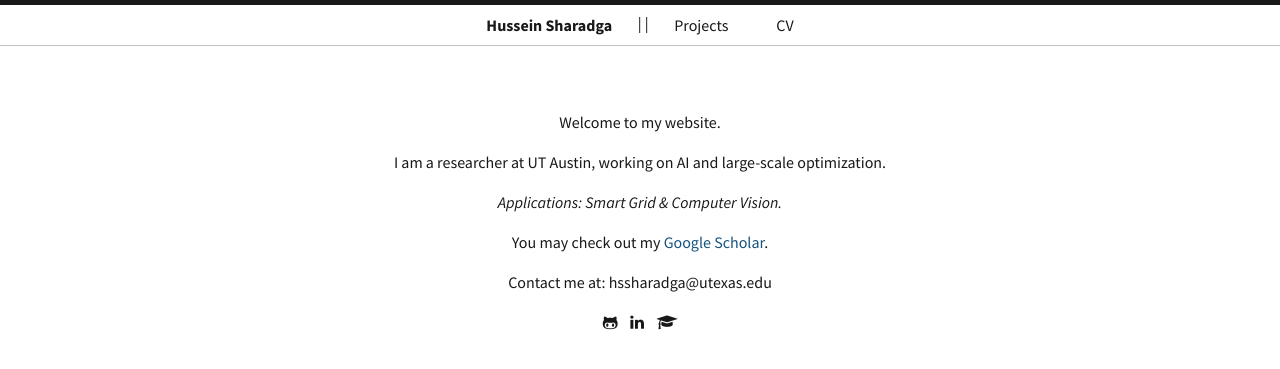
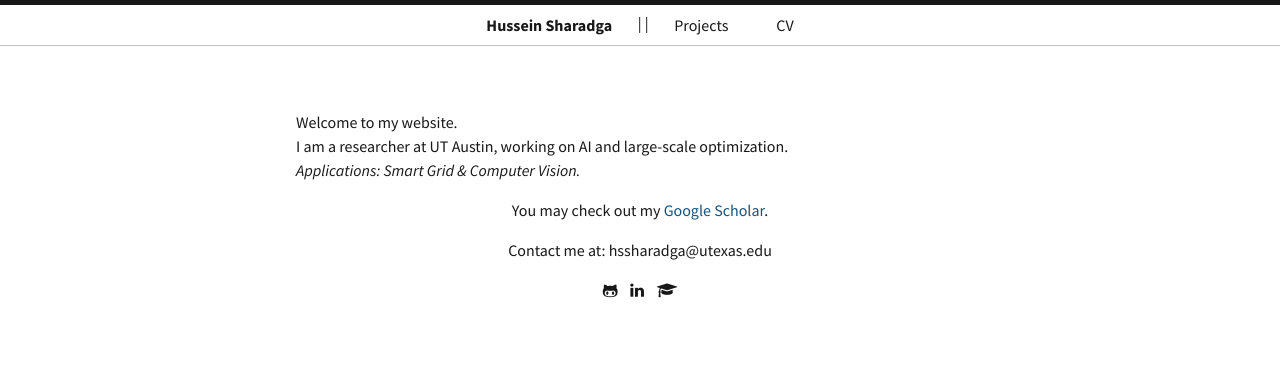
Before and after one commit to hssharadga/hssharadga.github.io, a Jekyll site: the page built from index.html, in a window 1280 px wide. Shown: the top 369 px of the page. Built offline with Jekyll 4.4.1, drawn with Linux system fonts in a browser that asks for light colours.

Commit message:
Update index.html

```diff
--- a/index.html
+++ b/index.html
@@ -23,11 +23,11 @@ title: Home
    </p>
 
 <p style="text-align: left;">
-<p>Welcome to my website.</p>
-    <p>I am a researcher at UT Austin, working on AI and large-scale optimization.</p>
-    <p><i>Applications: Smart Grid & Computer Vision.</i></p>
-    <p>You may check out my <a href="https://scholar.google.com/citations?user=F3R-63QAAAAJ&hl=en&oi=ao" target="_blank">Google Scholar</a>.</p>
-</p>
+Welcome to my website. <br>
+I am a researcher at UT Austin, working on AI and large-scale optimization. <br>
+<i>Applications: Smart Grid & Computer Vision.</i> </p>
+<p>You may check out my <a href="https://scholar.google.com/citations?user=F3R-63QAAAAJ&hl=en&oi=ao" target="_blank">Google Scholar</a>.</p>
+
 
 
 <!--     <p>
```
